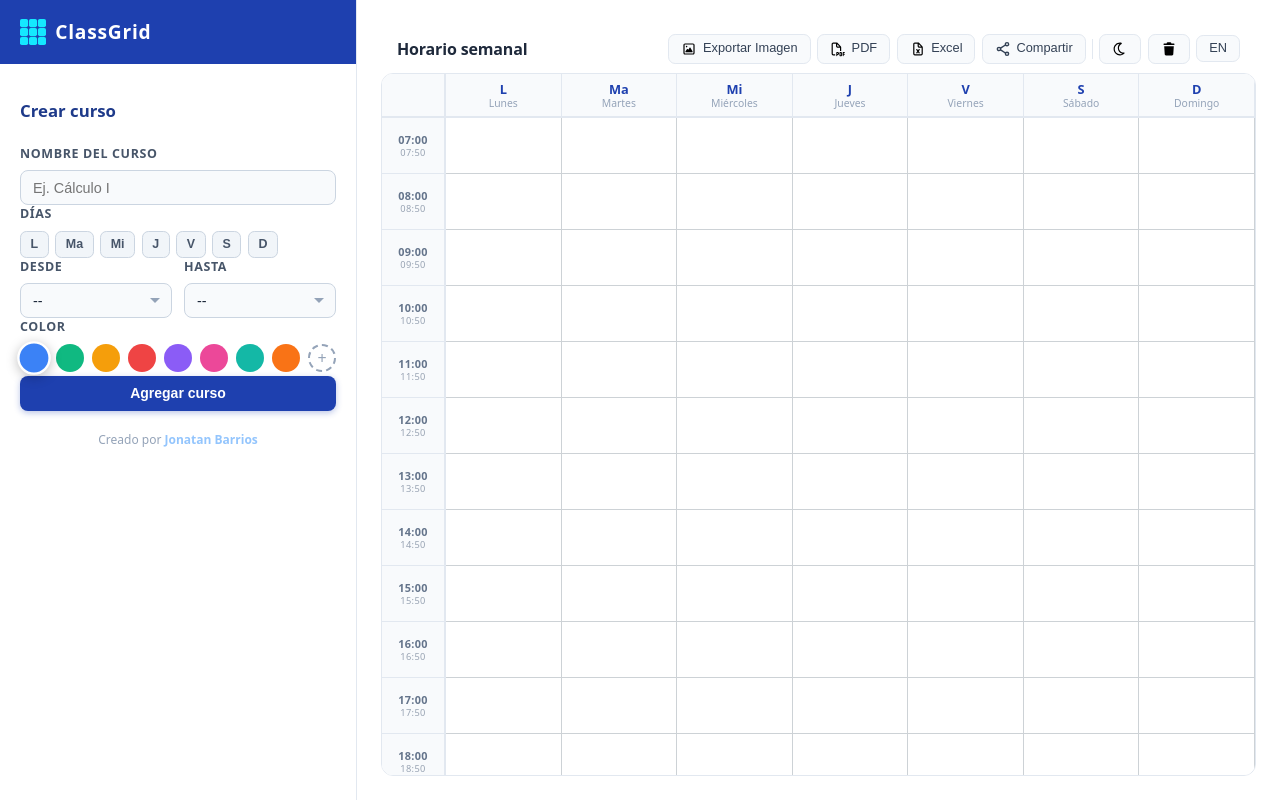
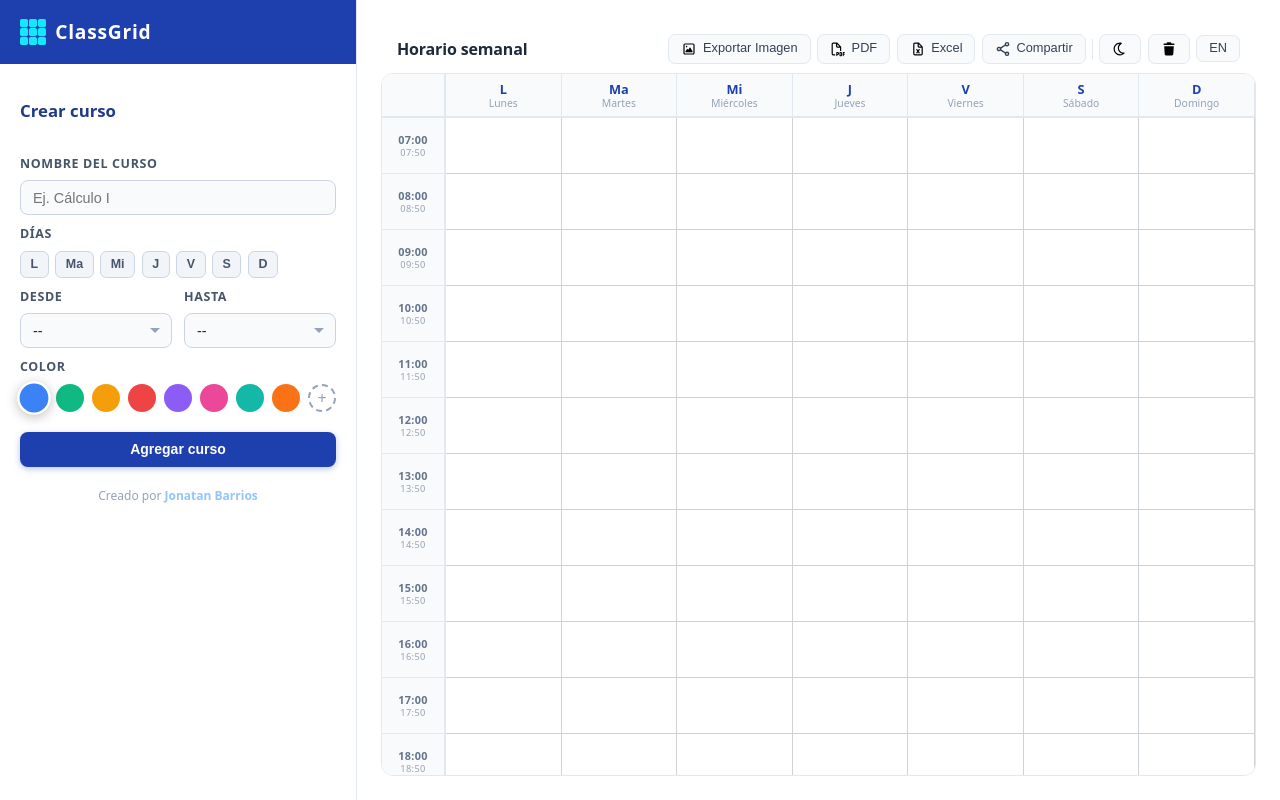
Before and after one commit to ionatan21/generador-horarios, a React (Vite) app: page / in a window 1280 px wide. Built offline with nearby package versions, Linux system fonts and the light colour scheme.

Commit message:
Margin Fix

```diff
--- a/src/components/CourseForm.css
+++ b/src/components/CourseForm.css
@@ -22,6 +22,7 @@
   display: flex;
   flex-direction: column;
   gap: 0.4rem;
+  margin-top: 10px;
 }
 
 .cf-label {
@@ -193,6 +194,7 @@
   display: flex;
   gap: 0.6rem;
   margin-top: 0.25rem;
+  margin-top: 20px;
 }
 
 .cf-btn {
```
